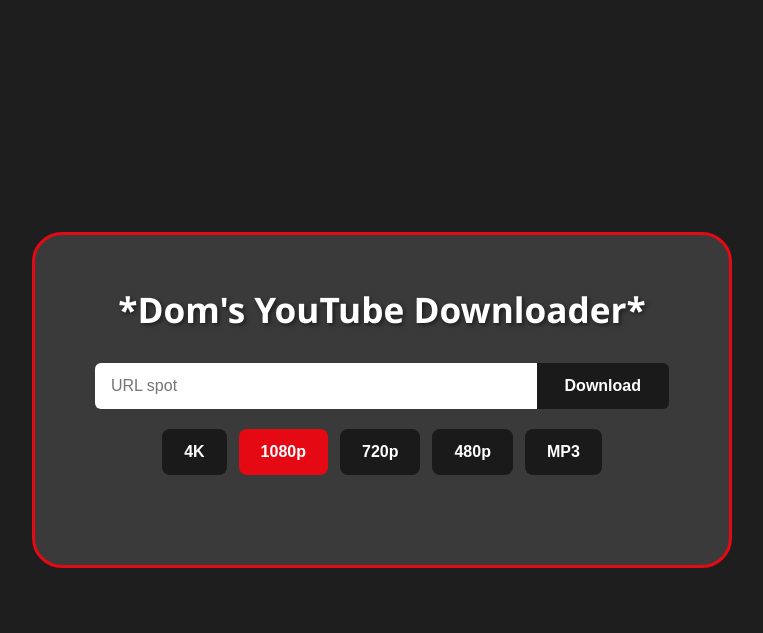
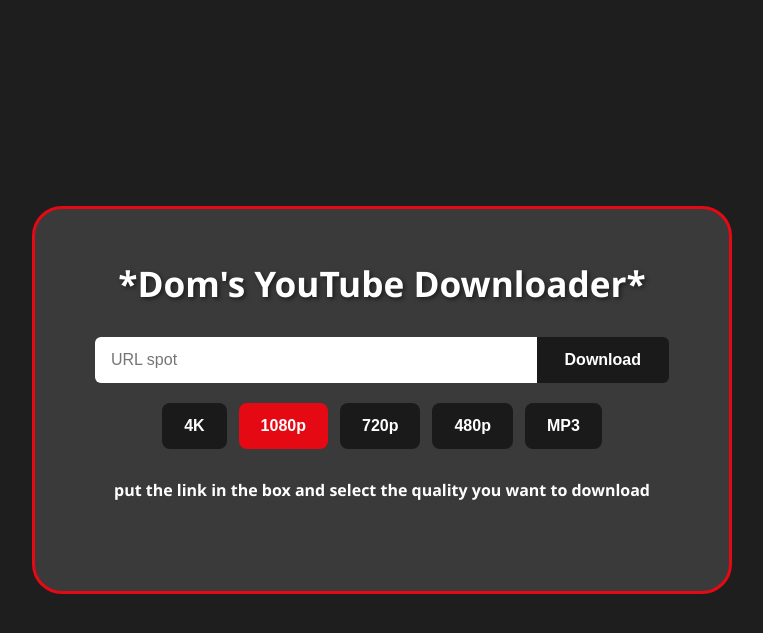
Before and after one commit to DomPanza/DomsYTdownloader, a Flask app: page / in a window 1280 px wide. Shown: the top 633 px of the page, without its empty margins (258-1021 px from the left). Run offline with Flask 3, Linux system fonts and the light colour scheme.

Commit message:
added a little instruction to the index.html file to make it more user friendly

```diff
--- a/templates/index.html
+++ b/templates/index.html
@@ -19,6 +19,8 @@
                 <button type="button" class="quality-btn" data-value="480p">480p</button>
                 <button type="button" class="quality-btn" data-value="mp3">MP3</button>
             </div>
+            <h1></h1>
+            <h4> put the link in the box and select the quality you want to download</h4>
         </form>
         <p id="status"></p>
     </div>
```
